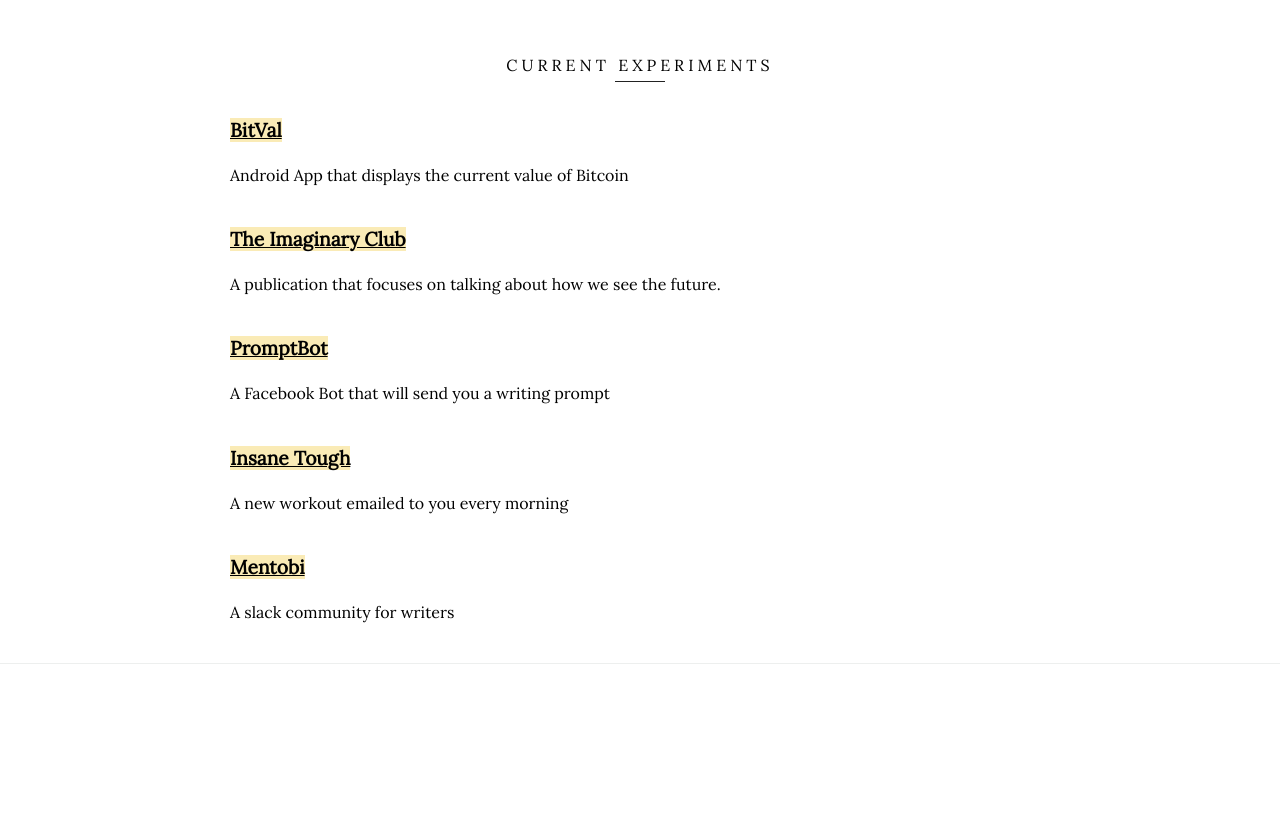
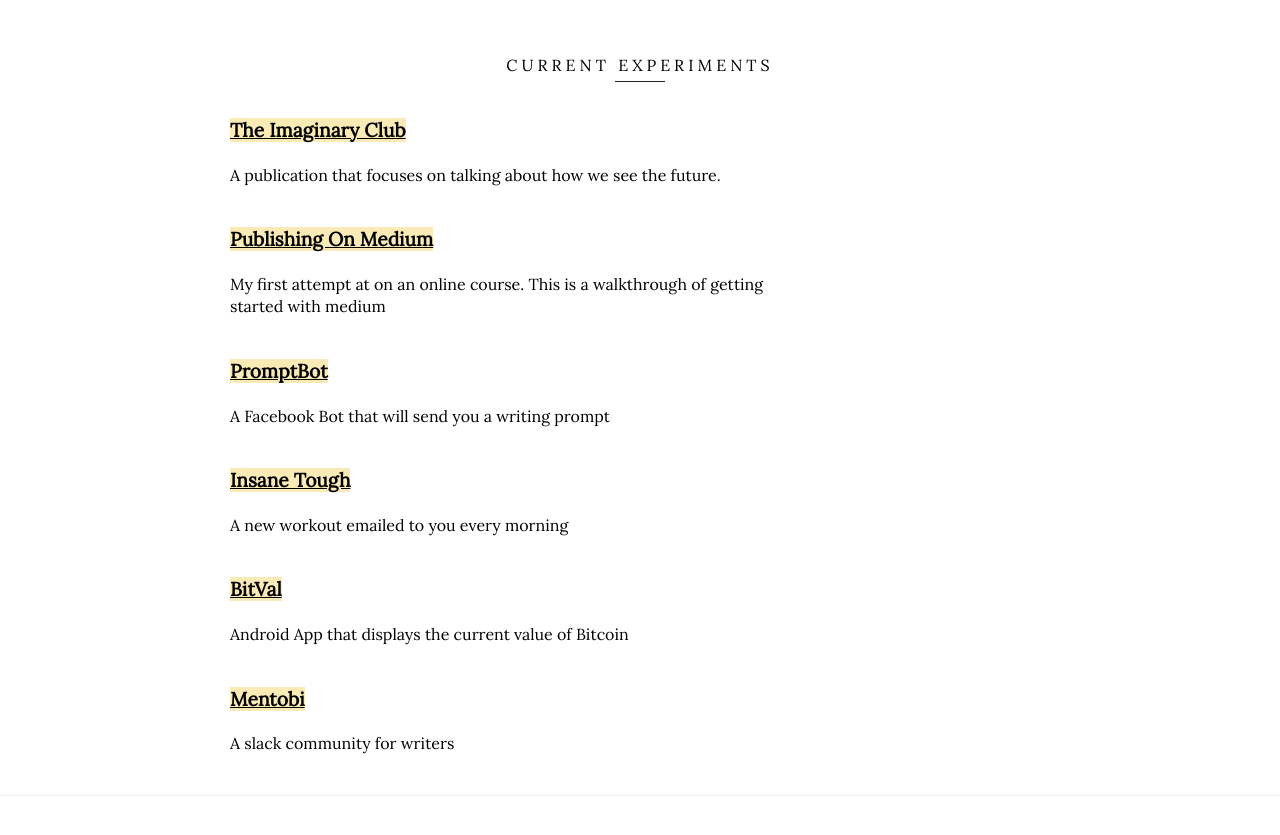
Before and after one commit to johnsiwicki/johnsiwicki.github.io, a plain HTML site: page index.html in a window 1280 px wide. Shown: the part 613-1448 px from the top of the page. Before the commit the page ends 1357 px from the top, so only its background shows below. Drawn offline with Linux system fonts and the light colour scheme.

Commit message:
Update index.html

```diff
--- a/index.html
+++ b/index.html
@@ -49,22 +49,25 @@
     <h3 class="section-title">Current Experiments</h3>
 
 
-    <dl class="experience">
+
+
+
+        <dl class="experience">
         <dt>
-            <p class="title"><a href="https://play.google.com/store/apps/details?id=com.bitc">BitVal</a></p>
+            <p class="title"><a href="http://skl.sh/2eQJ3aM">The Imaginary Club</a></p>
         </dt>
         <dd>
-            <p>Android App that displays the current value of Bitcoin</p>
+            <p>A publication that focuses on talking about how we see the future. </p>
         </dd>
        </dl>
 
 
-        <dl class="experience">
+         <dl class="experience">
         <dt>
-            <p class="title"><a href="https://theimaginary.club/">The Imaginary Club</a></p>
+            <p class="title"><a href="https://theimaginary.club/">Publishing On Medium</a></p>
         </dt>
         <dd>
-            <p>A publication that focuses on talking about how we see the future. </p>
+            <p>My first attempt at on an online course. This is a walkthrough of getting started with medium </p>
         </dd>
        </dl>
 
@@ -87,6 +90,15 @@
         </dd>
        </dl>
 
+         <dl class="experience">
+        <dt>
+            <p class="title"><a href="https://play.google.com/store/apps/details?id=com.bitc">BitVal</a></p>
+        </dt>
+        <dd>
+            <p>Android App that displays the current value of Bitcoin</p>
+        </dd>
+       </dl>
+
         <dl class="experience">
         <dt>
             <p class="title"><a href="http://mentobi.com/">Mentobi</a></p>
```
